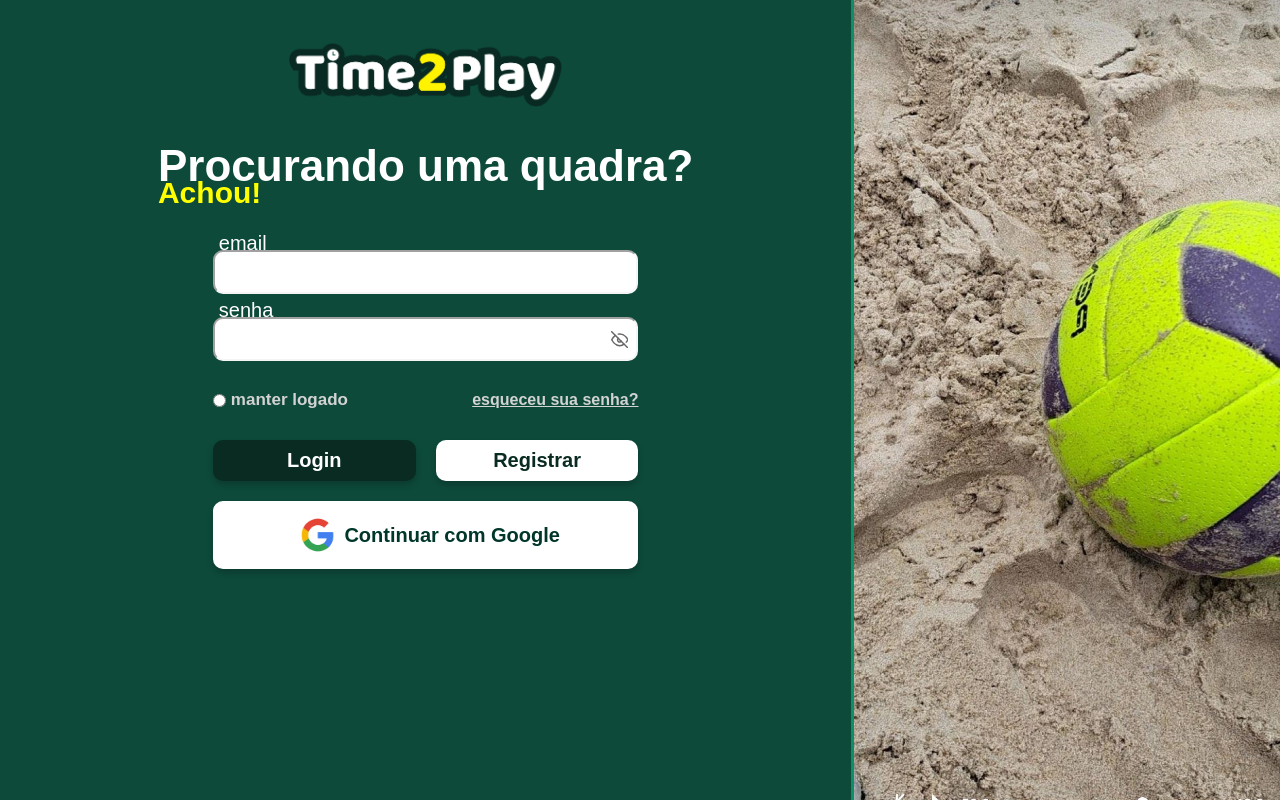
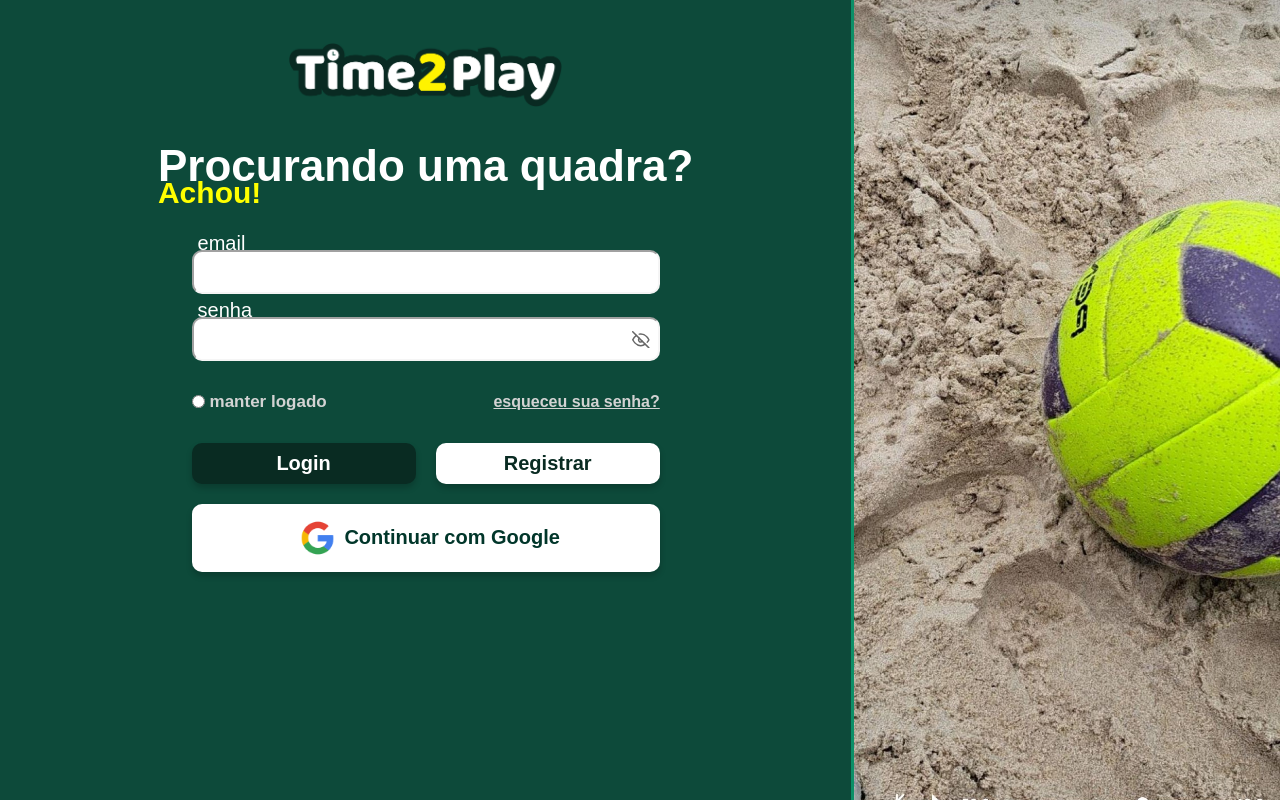
Before and after one commit to otaviosbampato/Time2Play, a React (Vite) app in the folder frontend/: page / in a window 1280 px wide. Built offline with nearby package versions, Linux system fonts and the light colour scheme; a web font is replaced by a local one.

Commit message:
:gear: criação de estrutura de pastas

```diff
--- a/frontend/src/App.tsx
+++ b/frontend/src/App.tsx
@@ -5,7 +5,7 @@ import "./App.css"
 
 import { BrowserRouter as Router, Routes, Route, Link } from "react-router-dom";
 
-import Welcome from "./pages/Welcome";
+import Welcome from "./pages/Unsigned/Welcome";
 
 function App() {
 
--- a/frontend/src/pages/Welcome.css
+++ b/frontend/src/pages/Unsigned/Welcome.css
@@ -61,7 +61,7 @@
 .formsDiv {
   display: flex;
   flex-direction: column;
-  width: 50%;
+  width: 55%;
   margin-top: 2%;
 }
 
```
Also changed, not shown: frontend/src/pages/Unsigned/Welcome.tsx (renamed from frontend/src/pages/Welcome.tsx).
